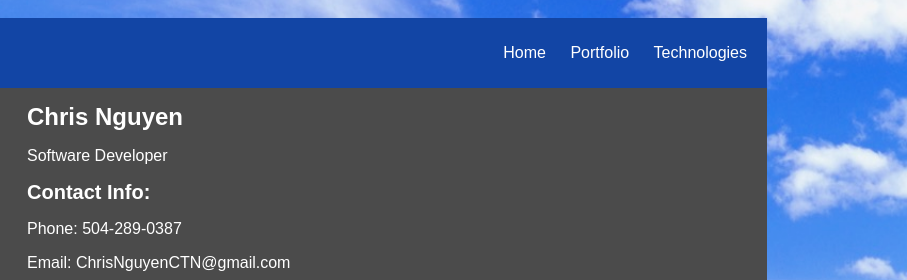
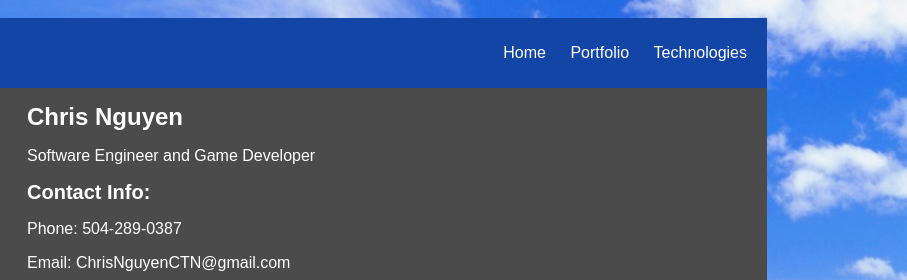
Before and after one commit to Chryen/Chryen.github.io, a plain HTML site: page index.html in a window 1280 px wide. Shown: the top 280 px of the page, 373-1280 px from the left. Drawn offline with Linux system fonts and the light colour scheme.

Commit message:
(update) add game developer to title

```diff
--- a/index.html
+++ b/index.html
@@ -94,7 +94,7 @@
 
                 <div class="content">
                     <header>Chris Nguyen</header>
-                    <p>Software Developer</p>
+                    <p>Software Engineer and Game Developer</p>
                     <section class="interests">
                         <header>Contact Info:</header>
                           <p>Phone: 504-289-0387</p>
```
